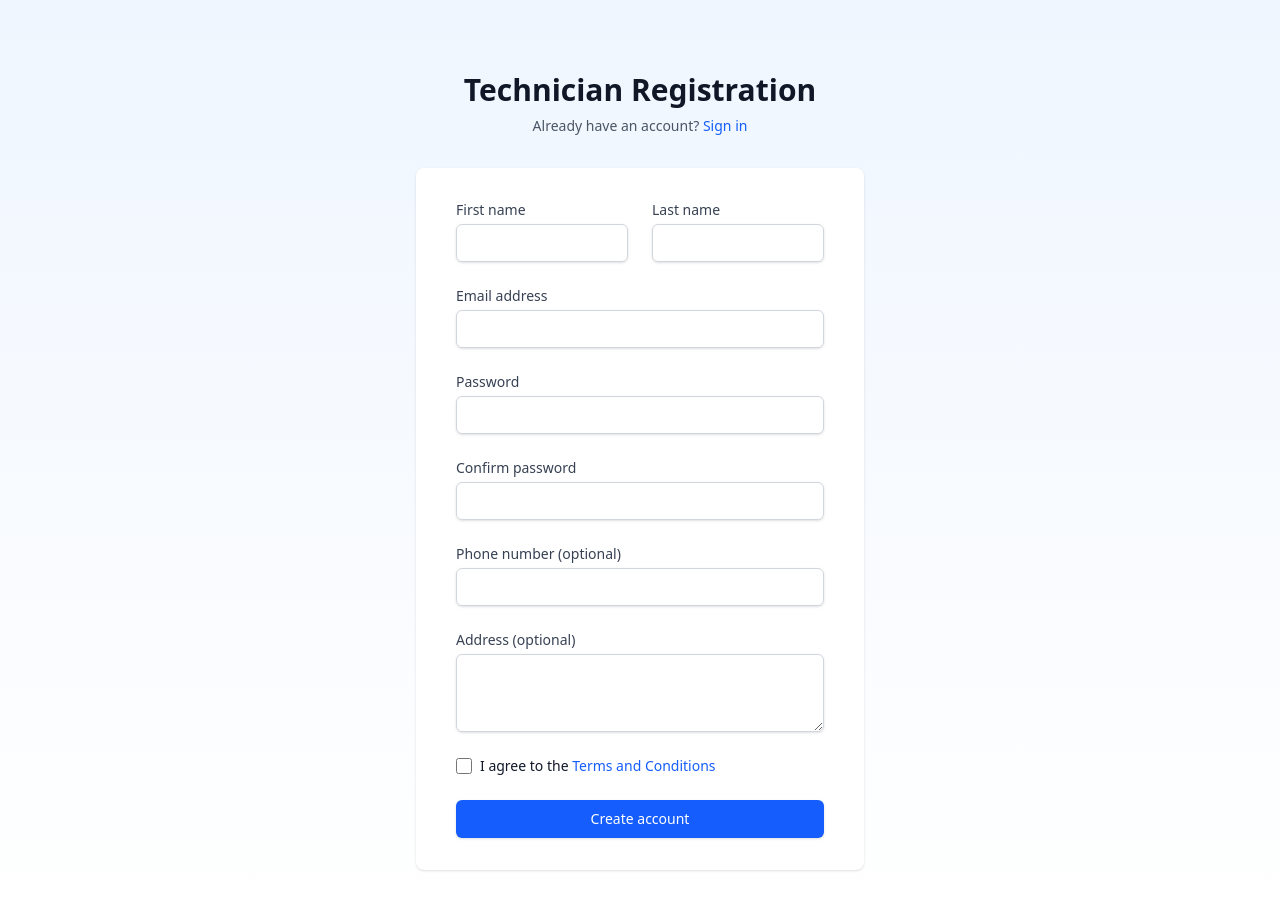
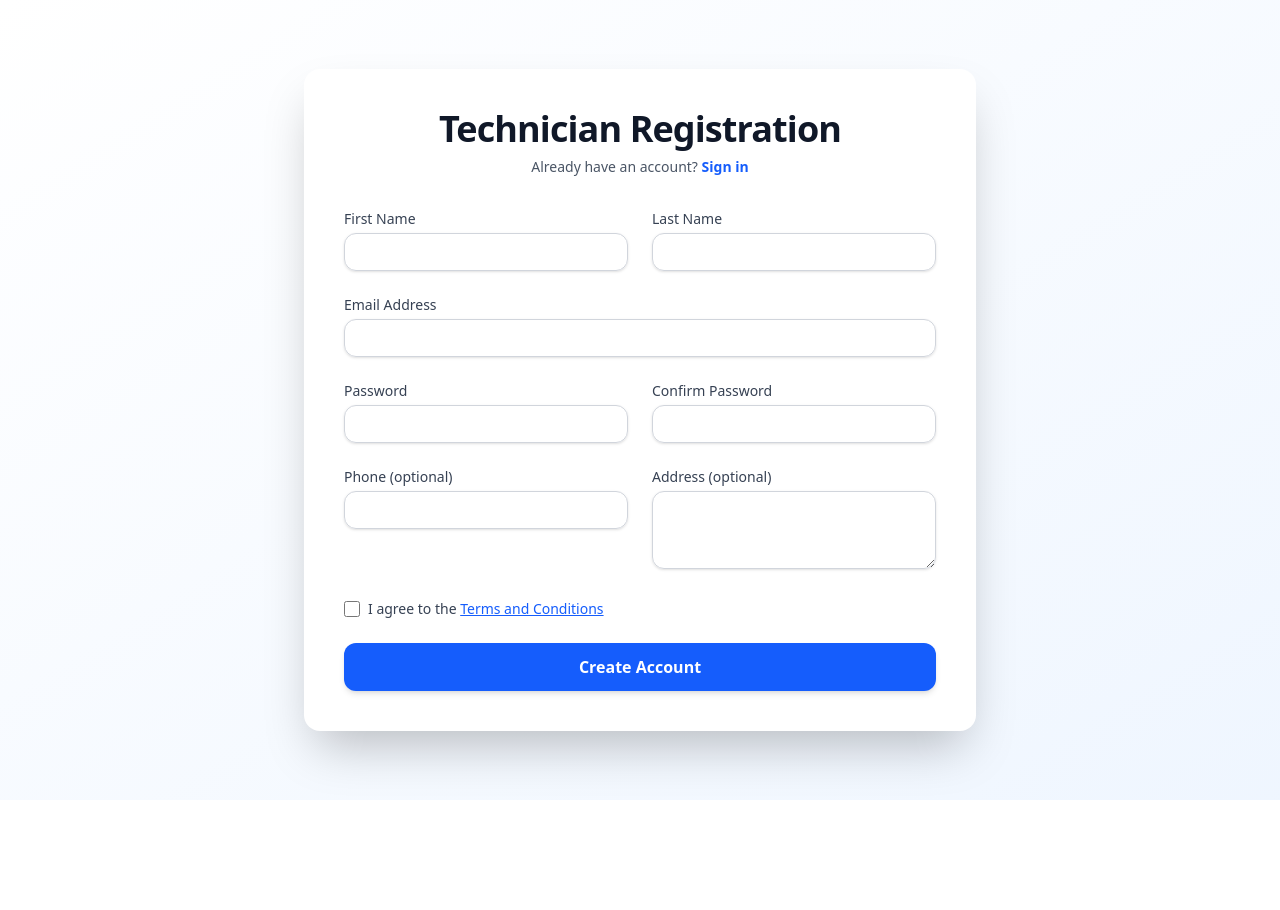
Before and after one commit to thilinamendis/AFS_DataCapture_APP, a React (Vite) app in the folder client/: page /register in a window 1280 px wide. Shown: the top 910 px of the page. After the commit the page ends 800 px from the top, so only its background shows below. Built offline with nearby package versions, Linux system fonts and the light colour scheme.

Commit message:
Refactor Register component: streamline form validation, enhance UI elements for improved accessibility, and update layout for a more user-friendly registration experience.

```diff
--- a/client/src/pages/user/Register.jsx
+++ b/client/src/pages/user/Register.jsx
@@ -1,11 +1,7 @@
-import { useState } from 'react';
-import { Link, useNavigate } from 'react-router-dom';
-import { useUser } from '../../context/UserContext';
-import { validateEmail, validateRequired, validateMinLength } from '../../utils/validationUtils';
+import React, { useState } from 'react';
+import { Link } from 'react-router-dom';
 
-function Register() {
-    const { register } = useUser();
-    const navigate = useNavigate();
+const Register = () => {
   const [formData, setFormData] = useState({
     firstname: '',
     lastname: '',
@@ -14,88 +10,19 @@ function Register() {
     confirmPassword: '',
     phone: '',
     address: '',
-        userType: 'technician',
-        agreeToTerms: false
+    agreeToTerms: false,
   });
-    const [formErrors, setFormErrors] = useState({
-        firstname: '',
-        lastname: '',
-        email: '',
-        password: '',
-        confirmPassword: '',
-        phone: '',
-        agreeToTerms: ''
-    });
+
+  const [formErrors, setFormErrors] = useState({});
   const [error, setError] = useState('');
   const [success, setSuccess] = useState('');
   const [loading, setLoading] = useState(false);
 
-    const validateForm = () => {
-        const errors = {
-            firstname: '',
-            lastname: '',
-            email: '',
-            password: '',
-            confirmPassword: '',
-            phone: '',
-            agreeToTerms: ''
-        };
-
-        // Validate first name
-        if (!validateRequired(formData.firstname)) {
-            errors.firstname = 'First name is required';
-        }
-
-        // Validate last name
-        if (!validateRequired(formData.lastname)) {
-            errors.lastname = 'Last name is required';
-        }
-
-        // Validate email
-        if (!validateRequired(formData.email)) {
-            errors.email = 'Email is required';
-        } else if (!validateEmail(formData.email)) {
-            errors.email = 'Please enter a valid email address';
-        }
-
-        // Validate password
-        if (!validateRequired(formData.password)) {
-            errors.password = 'Password is required';
-        } else if (!validateMinLength(formData.password, 6)) {
-            errors.password = 'Password must be at least 6 characters';
-        }
-
-        // Validate confirm password
-        if (!validateRequired(formData.confirmPassword)) {
-            errors.confirmPassword = 'Please confirm your password';
-        } else if (formData.password !== formData.confirmPassword) {
-            errors.confirmPassword = 'Passwords do not match';
-        }
-
-        // Validate phone (optional)
-        if (formData.phone && !/^\+?[\d\s-]{10,}$/.test(formData.phone)) {
-            errors.phone = 'Invalid phone number';
-        }
-
-        // Validate terms agreement
-        if (!formData.agreeToTerms) {
-            errors.agreeToTerms = 'You must agree to the Terms and Conditions';
-        }
-
-        setFormErrors(errors);
-        return !Object.values(errors).some(error => error !== '');
-    };
-
   const handleChange = (e) => {
-        const { name, type, checked, value } = e.target;
-        const val = type === 'checkbox' ? checked : value;
-
-        setFormData(prev => ({ ...prev, [name]: val }));
-
-        // Clear error when user starts typing
-        setFormErrors(prev => ({
+    const { name, value, type, checked } = e.target;
+    setFormData((prev) => ({
       ...prev,
-            [name]: ''
+      [name]: type === 'checkbox' ? checked : value,
     }));
   };
 
@@ -103,231 +30,248 @@ function Register() {
     e.preventDefault();
     setError('');
     setSuccess('');
+    const errors = {};
 
-        if (!validateForm()) {
-            return;
+    // Basic validation
+    if (!formData.firstname.trim()) errors.firstname = 'First name is required';
+    if (!formData.lastname.trim()) errors.lastname = 'Last name is required';
+    if (!formData.email) errors.email = 'Email is required';
+    else if (!/\S+@\S+\.\S+/.test(formData.email)) errors.email = 'Invalid email address';
+    if (!formData.password) errors.password = 'Password is required';
+    if (formData.password !== formData.confirmPassword)
+      errors.confirmPassword = 'Passwords do not match';
+    if (!formData.agreeToTerms) errors.agreeToTerms = 'You must agree to the terms';
+
+    setFormErrors(errors);
+
+    if (Object.keys(errors).length > 0) return;
+
+    // Simulate submission
+    try {
+      setLoading(true);
+      await new Promise((resolve) => setTimeout(resolve, 2000)); // simulate delay
+      setSuccess('Account successfully created!');
+      setFormData({
+        firstname: '',
+        lastname: '',
+        email: '',
+        password: '',
+        confirmPassword: '',
+        phone: '',
+        address: '',
+        agreeToTerms: false,
+      });
+    } catch (err) {
+      setError('Something went wrong. Please try again.');
+    } finally {
+      setLoading(false);
     }
-
-        setLoading(true);
-        const result = await register({
-            firstname: formData.firstname,
-            lastname: formData.lastname,
-            email: formData.email,
-            password: formData.password,
-            phone: formData.phone,
-            address: formData.address,
-            userType: 'technician'
-        });
-
-        if (!result.success) {
-            setError(result.error);
-        } else {
-            setSuccess('Registration successful! Redirecting to login...');
-            setTimeout(() => navigate('/login'), 2000);
-        }
-        setLoading(false);
   };
 
   return (
-        <div className="min-h-screen bg-gradient-to-b from-blue-50 to-white flex flex-col justify-center py-12 sm:px-6 lg:px-8">
-            <div className="sm:mx-auto sm:w-full sm:max-w-md">
-                <h2 className="mt-6 text-center text-3xl font-extrabold text-gray-900">
+    <div className="min-h-screen bg-gradient-to-br from-white to-blue-50 flex items-center justify-center px-4 sm:px-6 lg:px-8">
+      <div className="w-full max-w-2xl space-y-8 bg-white shadow-2xl rounded-2xl p-10">
+        <div>
+          <h2 className="text-center text-4xl font-extrabold text-gray-900 tracking-tight">
             Technician Registration
           </h2>
           <p className="mt-2 text-center text-sm text-gray-600">
             Already have an account?{' '}
-                    <Link to="/login" className="font-medium text-blue-600 hover:text-blue-500">
+            <Link
+              to="/login"
+              className="font-semibold text-blue-600 hover:text-blue-500 transition"
+            >
               Sign in
             </Link>
           </p>
         </div>
 
-            <div className="mt-8 sm:mx-auto sm:w-full sm:max-w-md">
-                <div className="bg-white py-8 px-4 shadow sm:rounded-lg sm:px-10">
         {error && (
-                        <div className="mb-4 bg-red-50 border border-red-200 text-red-600 px-4 py-3 rounded-lg">
+          <div className="rounded-lg bg-red-50 border border-red-300 text-red-700 px-4 py-3">
             {error}
           </div>
         )}
         {success && (
-                        <div className="mb-4 bg-green-50 border border-green-200 text-green-600 px-4 py-3 rounded-lg">
+          <div className="rounded-lg bg-green-50 border border-green-300 text-green-700 px-4 py-3">
             {success}
           </div>
         )}
 
-                    <form className="space-y-6" onSubmit={handleSubmit}>
-                        <div className="grid grid-cols-1 gap-6 sm:grid-cols-2">
+        <form className="grid grid-cols-1 gap-6 sm:grid-cols-2" onSubmit={handleSubmit}>
+          {/* First Name */}
           <div>
             <label htmlFor="firstname" className="block text-sm font-medium text-gray-700">
-                                    First name
+              First Name
             </label>
-                                <div className="mt-1">
             <input
               id="firstname"
               name="firstname"
               type="text"
-                                        autoComplete="given-name"
               value={formData.firstname}
               onChange={handleChange}
-                                        className={`appearance-none block w-full px-3 py-2 border rounded-md shadow-sm placeholder-gray-400 focus:outline-none focus:ring-blue-500 focus:border-blue-500 sm:text-sm ${formErrors.firstname ? 'border-red-500' : 'border-gray-300'}`}
+              className={`mt-1 w-full px-4 py-2 rounded-xl border shadow-sm text-sm focus:ring-2 focus:ring-blue-500 focus:outline-none ${
+                formErrors.firstname ? 'border-red-500' : 'border-gray-300'
+              }`}
             />
             {formErrors.firstname && (
               <p className="mt-1 text-sm text-red-600">{formErrors.firstname}</p>
             )}
           </div>
-                            </div>
 
+          {/* Last Name */}
           <div>
             <label htmlFor="lastname" className="block text-sm font-medium text-gray-700">
-                                    Last name
+              Last Name
             </label>
-                                <div className="mt-1">
             <input
               id="lastname"
               name="lastname"
               type="text"
-                                        autoComplete="family-name"
               value={formData.lastname}
               onChange={handleChange}
-                                        className={`appearance-none block w-full px-3 py-2 border rounded-md shadow-sm placeholder-gray-400 focus:outline-none focus:ring-blue-500 focus:border-blue-500 sm:text-sm ${formErrors.lastname ? 'border-red-500' : 'border-gray-300'}`}
+              className={`mt-1 w-full px-4 py-2 rounded-xl border shadow-sm text-sm focus:ring-2 focus:ring-blue-500 focus:outline-none ${
+                formErrors.lastname ? 'border-red-500' : 'border-gray-300'
+              }`}
             />
             {formErrors.lastname && (
               <p className="mt-1 text-sm text-red-600">{formErrors.lastname}</p>
             )}
           </div>
-                            </div>
-                        </div>
 
-                        <div>
+          {/* Email */}
+          <div className="col-span-2">
             <label htmlFor="email" className="block text-sm font-medium text-gray-700">
-                                Email address
+              Email Address
             </label>
-                            <div className="mt-1">
             <input
               id="email"
               name="email"
               type="email"
-                                    autoComplete="email"
               value={formData.email}
               onChange={handleChange}
-                                    className={`appearance-none block w-full px-3 py-2 border rounded-md shadow-sm placeholder-gray-400 focus:outline-none focus:ring-blue-500 focus:border-blue-500 sm:text-sm ${formErrors.email ? 'border-red-500' : 'border-gray-300'}`}
+              className={`mt-1 w-full px-4 py-2 rounded-xl border shadow-sm text-sm focus:ring-2 focus:ring-blue-500 focus:outline-none ${
+                formErrors.email ? 'border-red-500' : 'border-gray-300'
+              }`}
             />
             {formErrors.email && (
               <p className="mt-1 text-sm text-red-600">{formErrors.email}</p>
             )}
           </div>
-                        </div>
 
+          {/* Password */}
           <div>
             <label htmlFor="password" className="block text-sm font-medium text-gray-700">
               Password
             </label>
-                            <div className="mt-1">
             <input
               id="password"
               name="password"
               type="password"
-                                    autoComplete="new-password"
               value={formData.password}
               onChange={handleChange}
-                                    className={`appearance-none block w-full px-3 py-2 border rounded-md shadow-sm placeholder-gray-400 focus:outline-none focus:ring-blue-500 focus:border-blue-500 sm:text-sm ${formErrors.password ? 'border-red-500' : 'border-gray-300'}`}
+              className={`mt-1 w-full px-4 py-2 rounded-xl border shadow-sm text-sm focus:ring-2 focus:ring-blue-500 focus:outline-none ${
+                formErrors.password ? 'border-red-500' : 'border-gray-300'
+              }`}
             />
             {formErrors.password && (
               <p className="mt-1 text-sm text-red-600">{formErrors.password}</p>
             )}
           </div>
-                        </div>
 
+          {/* Confirm Password */}
           <div>
             <label htmlFor="confirmPassword" className="block text-sm font-medium text-gray-700">
-                                Confirm password
+              Confirm Password
             </label>
-                            <div className="mt-1">
             <input
               id="confirmPassword"
               name="confirmPassword"
               type="password"
-                                    autoComplete="new-password"
               value={formData.confirmPassword}
               onChange={handleChange}
-                                    className={`appearance-none block w-full px-3 py-2 border rounded-md shadow-sm placeholder-gray-400 focus:outline-none focus:ring-blue-500 focus:border-blue-500 sm:text-sm ${formErrors.confirmPassword ? 'border-red-500' : 'border-gray-300'}`}
+              className={`mt-1 w-full px-4 py-2 rounded-xl border shadow-sm text-sm focus:ring-2 focus:ring-blue-500 focus:outline-none ${
+                formErrors.confirmPassword ? 'border-red-500' : 'border-gray-300'
+              }`}
             />
             {formErrors.confirmPassword && (
               <p className="mt-1 text-sm text-red-600">{formErrors.confirmPassword}</p>
             )}
           </div>
-                        </div>
 
+          {/* Phone */}
           <div>
             <label htmlFor="phone" className="block text-sm font-medium text-gray-700">
-                                Phone number (optional)
+              Phone (optional)
             </label>
-                            <div className="mt-1">
             <input
               id="phone"
               name="phone"
               type="tel"
-                                    autoComplete="tel"
               value={formData.phone}
               onChange={handleChange}
-                                    className={`appearance-none block w-full px-3 py-2 border rounded-md shadow-sm placeholder-gray-400 focus:outline-none focus:ring-blue-500 focus:border-blue-500 sm:text-sm ${formErrors.phone ? 'border-red-500' : 'border-gray-300'}`}
+              className={`mt-1 w-full px-4 py-2 rounded-xl border shadow-sm text-sm focus:ring-2 focus:ring-blue-500 focus:outline-none ${
+                formErrors.phone ? 'border-red-500' : 'border-gray-300'
+              }`}
             />
             {formErrors.phone && (
               <p className="mt-1 text-sm text-red-600">{formErrors.phone}</p>
             )}
           </div>
-                        </div>
 
+          {/* Address */}
           <div>
             <label htmlFor="address" className="block text-sm font-medium text-gray-700">
               Address (optional)
             </label>
-                            <div className="mt-1">
             <textarea
               id="address"
               name="address"
               rows="3"
               value={formData.address}
               onChange={handleChange}
-                                    className="appearance-none block w-full px-3 py-2 border border-gray-300 rounded-md shadow-sm placeholder-gray-400 focus:outline-none focus:ring-blue-500 focus:border-blue-500 sm:text-sm"
+              className={`mt-1 w-full px-4 py-2 rounded-xl border shadow-sm text-sm focus:ring-2 focus:ring-blue-500 focus:outline-none ${
+                formErrors.address ? 'border-red-500' : 'border-gray-300'
+              }`}
             />
           </div>
-                        </div>
 
-                        <div className="flex items-center">
+          {/* Agree to Terms */}
+          <div className="col-span-2 flex items-center">
             <input
               id="agreeToTerms"
               name="agreeToTerms"
               type="checkbox"
               checked={formData.agreeToTerms}
               onChange={handleChange}
-                                className={`h-4 w-4 text-blue-600 focus:ring-blue-500 border-gray-300 rounded ${formErrors.agreeToTerms ? 'border-red-500' : ''}`}
+              className={`h-4 w-4 text-blue-600 focus:ring-blue-500 border-gray-300 rounded ${
+                formErrors.agreeToTerms ? 'border-red-500' : ''
+              }`}
             />
-                            <label htmlFor="agreeToTerms" className="ml-2 block text-sm text-gray-900">
+            <label htmlFor="agreeToTerms" className="ml-2 text-sm text-gray-700">
               I agree to the{' '}
-                                <a href="#" className="text-blue-600 hover:text-blue-500">
+              <a href="#" className="text-blue-600 hover:text-blue-500 underline">
                 Terms and Conditions
               </a>
             </label>
           </div>
           {formErrors.agreeToTerms && (
-                            <p className="mt-1 text-sm text-red-600">{formErrors.agreeToTerms}</p>
+            <p className="col-span-2 text-sm text-red-600">{formErrors.agreeToTerms}</p>
           )}
 
-                        <div>
+          {/* Submit Button */}
+          <div className="col-span-2">
             <button
               type="submit"
               disabled={loading}
-                                className="w-full flex justify-center py-2 px-4 border border-transparent rounded-md shadow-sm text-sm font-medium text-white bg-blue-600 hover:bg-blue-700 focus:outline-none focus:ring-2 focus:ring-offset-2 focus:ring-blue-500"
+              className="w-full py-3 rounded-xl text-white bg-blue-600 hover:bg-blue-700 shadow-md font-semibold transition disabled:opacity-50 disabled:cursor-not-allowed"
             >
-                                {loading ? 'Creating account...' : 'Create account'}
+              {loading ? 'Creating account...' : 'Create Account'}
             </button>
           </div>
         </form>
       </div>
     </div>
-        </div>
   );
-}
+};
 
 export default Register;
```
Lines whose indentation alone changed are shown as unchanged.
